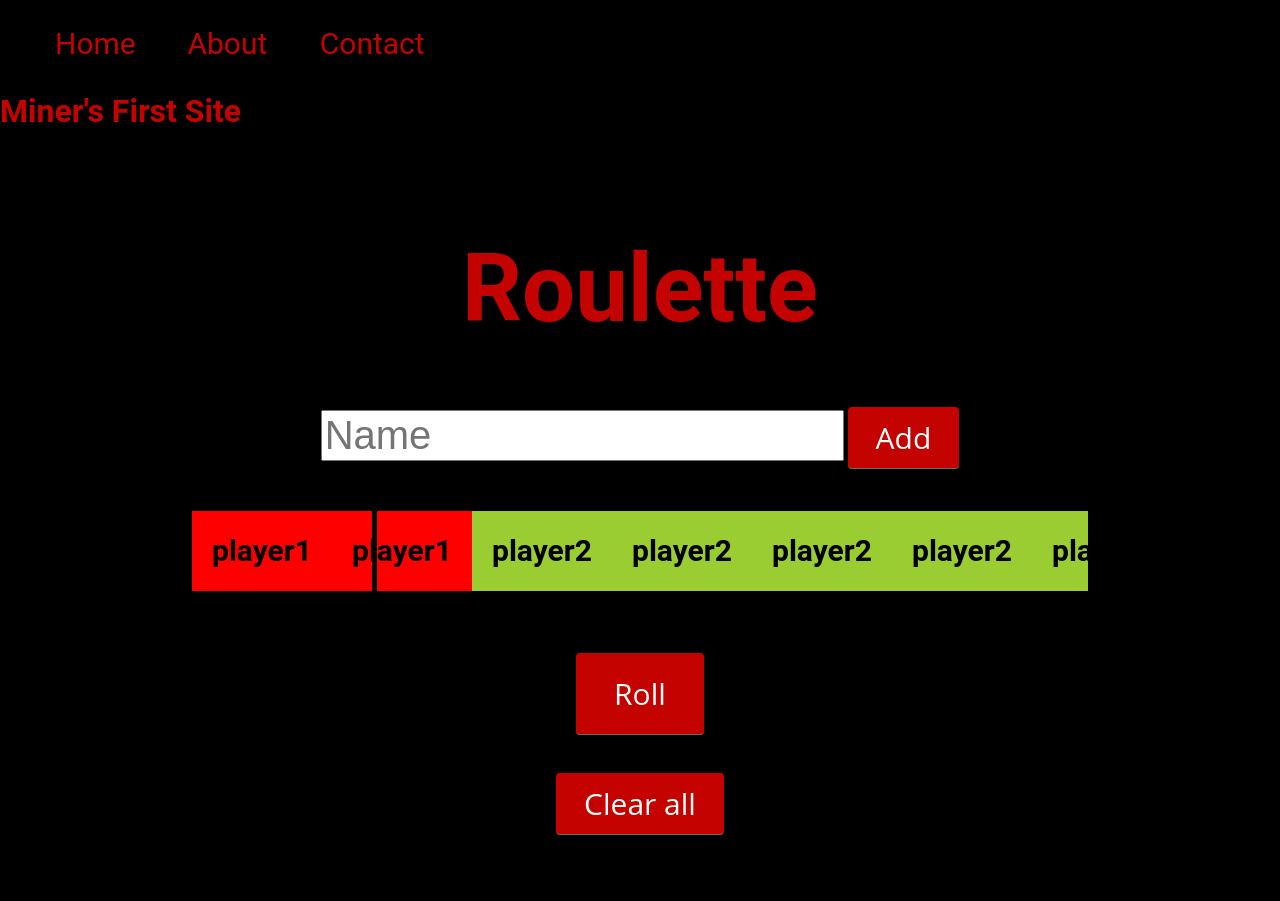
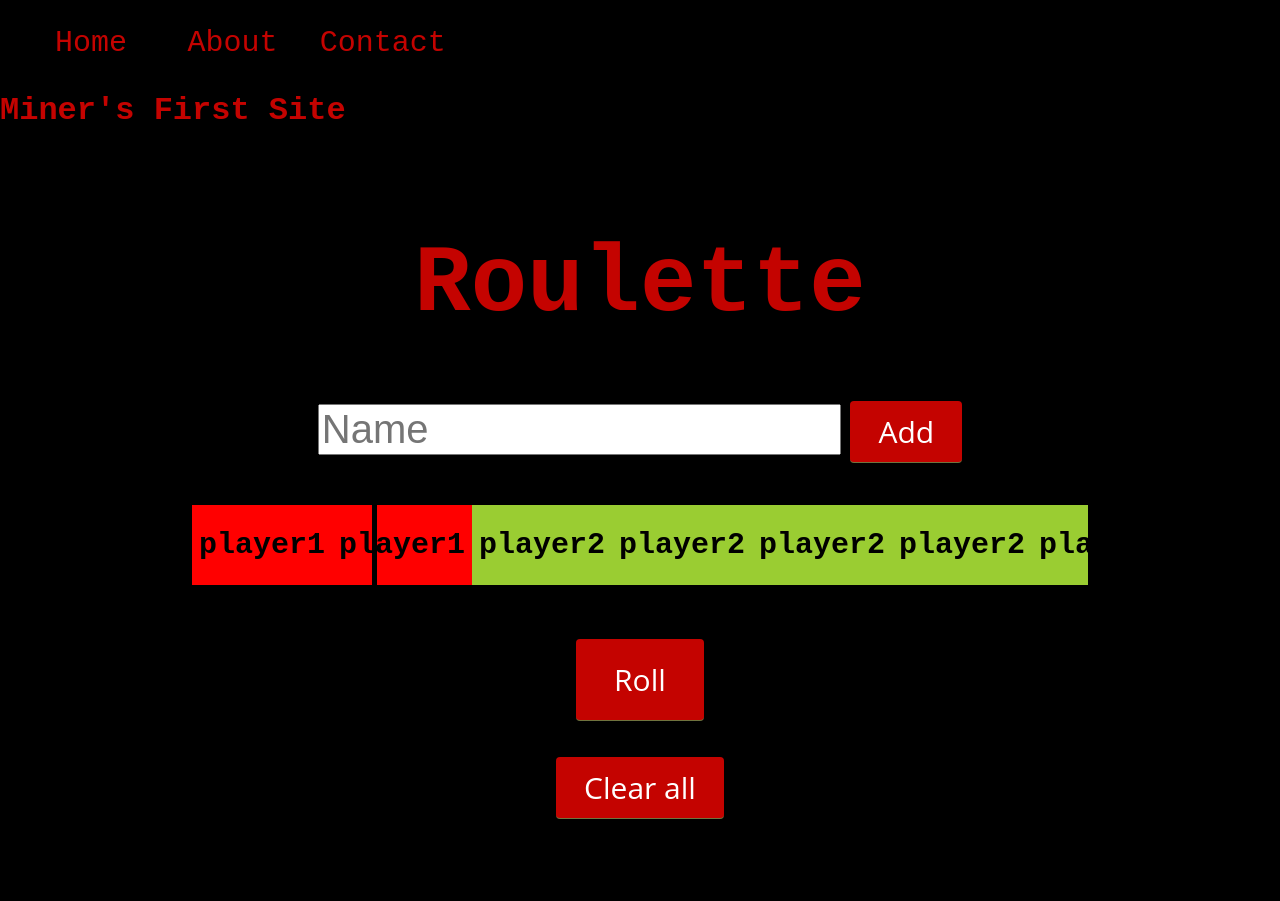
Before and after one commit to MinerBryan/mineshaft, a Jekyll site: the page built from _posts/2020-11-12-roulette.md, in a window 1280 px wide. Built offline with Jekyll 4.4.1, drawn with Linux system fonts in a browser that asks for light colours.

Commit message:
Update roulette.css

```diff
--- a/css/roulette.css
+++ b/css/roulette.css
@@ -1,7 +1,7 @@
 body, html {
 	padding: 0;
 	margin: 0;
-    font-family: "Roboto", sans-serif;
+    font-family: 'Source Code Pro', "Courier New", Courier, monospace;
     background-color: #000000;
 }
 
```
